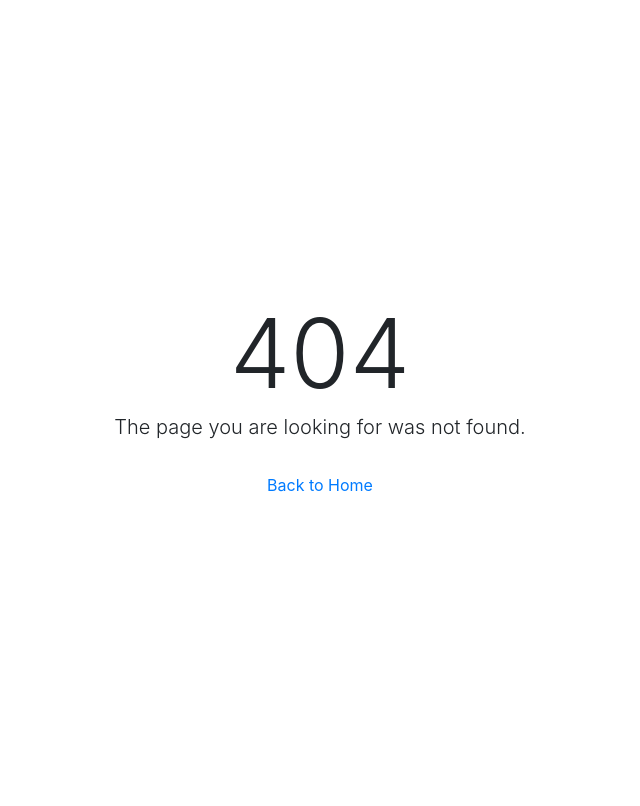
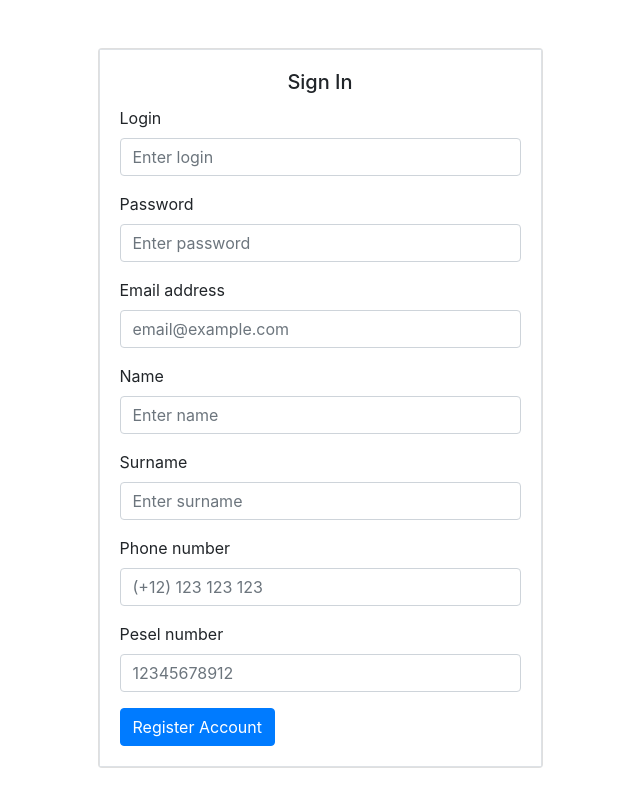
Before and after one commit to Adsel/PhysioCenter, an Angular app: page /patient/registration in a window 1280 px wide. Before the commit this address had no page. Shown: the top 806 px of the page, without its empty margins (320-960 px from the left). Built offline with nearby package versions, Linux system fonts and the light colour scheme.

Commit message:
feat: patient registration

```diff
--- a/src/app/core/auth.service.ts
+++ b/src/app/core/auth.service.ts
@@ -1,7 +1,7 @@
 import {Inject, Injectable, OnInit} from '@angular/core';
 import {HttpClient} from '@angular/common/http';
 import {Config, CONFIG} from './config';
-import {LoginData, User, UserLoginStatus} from './model';
+import {LoginData, RegisterPatientUserResponse, RegistrationData, User, UserLoginStatus} from './model';
 import {Observable} from 'rxjs';
 
 @Injectable({
@@ -37,7 +37,7 @@ export class AuthService {
   }
 
   loginPatient(loginData: LoginData): Observable<UserLoginStatus> {
-    const url = `${this.config.apiUrl}/auth/login/physio`;
+    const url = `${this.config.apiUrl}/auth/login/patient`;
     return this.httpClient.post<UserLoginStatus>(url, loginData, { headers: this.config.headersConfig });
   }
 
@@ -45,4 +45,9 @@ export class AuthService {
     console.log('logged user', localStorage.getItem(this.loggedUserKey));
     return !!localStorage.getItem(this.loggedUserKey);
   }
+
+  registerPatient(registrationData: RegistrationData): Observable<RegisterPatientUserResponse> {
+    const url = `${this.config.apiUrl}/auth/register/patient`;
+    return this.httpClient.post<RegisterPatientUserResponse>(url, registrationData, { headers: this.config.headersConfig });
+  }
 }
--- /dev/null
+++ b/src/app/patient-side/patient-registration/patient-registration.component.html
@@ -0,0 +1,45 @@
+<div class="container">
+  <div class="row">
+    <div class="col-sm-9 col-md-7 col-lg-5 mx-auto">
+      <div class="card card-signin my-5">
+        <div class="card-body border" [ngClass]="{'border-danger': isInvalid}">
+          <h5 class="card-title text-center">Sign In</h5>
+          <span *ngIf="isInvalid" class="text-danger">Data incorrect!</span>
+
+          <form>
+            <div class="form-group">
+              <label for="login">Login</label>
+              <input type="text" class="form-control" id="login" name="login" placeholder="Enter login" [(ngModel)]="loginInput">
+            </div>
+            <div class="form-group">
+              <label for="passwd">Password</label>
+              <input type="password" class="form-control" id="passwd" name="passwd" placeholder="Enter password" [(ngModel)]="passwordInput">
+            </div>
+            <div class="form-group">
+              <label for="email">Email address</label>
+              <input type="email" class="form-control" id="email" name="email" placeholder="email@example.com" [(ngModel)]="emailInput">
+            </div>
+            <div class="form-group">
+              <label for="name">Name</label>
+              <input type="text" class="form-control" id="name" name="name" placeholder="Enter name" [(ngModel)]="nameInput">
+            </div>
+            <div class="form-group">
+              <label for="surname">Surname</label>
+              <input type="text" class="form-control" id="surname" name="surname" placeholder="Enter surname" [(ngModel)]="surnameInput">
+            </div>
+            <div class="form-group">
+              <label for="phone">Phone number</label>
+              <input type="text" class="form-control" id="phone" name="phone" placeholder="(+12) 123 123 123" [(ngModel)]="phoneInput">
+            </div>
+            <div class="form-group">
+              <label for="pesel">Pesel number</label>
+              <input type="text" class="form-control" id="pesel" name="pesel" placeholder="12345678912" [(ngModel)]="peselInput">
+            </div>
+
+            <button type="submit" class="btn btn-primary" (click)="register($event)">Register Account</button>
+          </form>
+        </div>
+      </div>
+    </div>
+  </div>
+</div>
--- /dev/null
+++ b/src/app/patient-side/patient-registration/patient-registration.component.ts
@@ -0,0 +1,49 @@
+import { Component, OnInit } from '@angular/core';
+import {AuthService} from '../../core/auth.service';
+import {Router} from '@angular/router';
+import {ToastrService} from 'ngx-toastr';
+
+@Component({
+  selector: 'app-patient-registration',
+  templateUrl: './patient-registration.component.html',
+  styleUrls: ['./patient-registration.component.scss']
+})
+export class PatientRegistrationComponent implements OnInit {
+  loginInput: string;
+  passwordInput: string;
+  emailInput: string;
+  nameInput: string;
+  surnameInput: string;
+  phoneInput: string;
+  peselInput: string;
+  public isInvalid = false;
+
+  constructor(
+    private authService: AuthService,
+    private router: Router,
+    private toastr: ToastrService
+  ) { }
+
+  ngOnInit(): void {
+  }
+
+  register(event): void {
+    event.preventDefault();
+    this.authService.registerPatient({
+      login: this.loginInput,
+      password: this.passwordInput,
+      email: this.emailInput,
+      name: this.nameInput,
+      surname: this.surnameInput,
+      phoneNumber: this.phoneInput,
+      peselNo: this.peselInput
+    }).subscribe((response) => {
+       this.router.navigate(['/patient']);
+       this.toastr.success('You can login in your account', 'Patient has been registered!');
+    }, () => {
+      this.isInvalid = true;
+      this.toastr.error('Something gone wrong!', 'Unable to create account!');
+    });
+  }
+
+}
```
Also changed, not shown: src/app/core/model.ts (+15 -0 lines), src/app/patient-side/patient-side.module.ts (+5 -2 lines), src/app/patient-side/patient-registration/patient-registration.component.scss (added), 1 other file (tests, documents, lock files or other folders).
